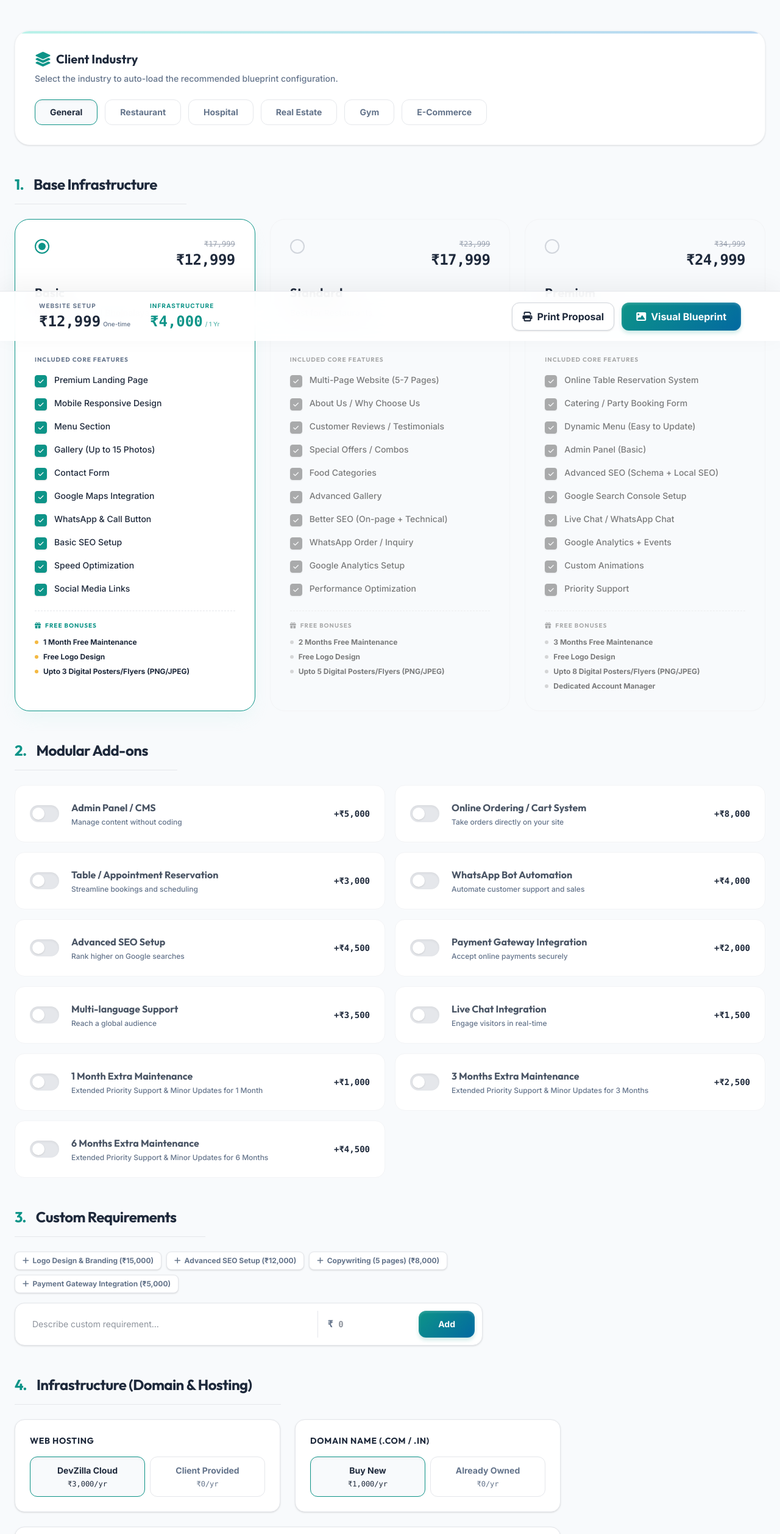
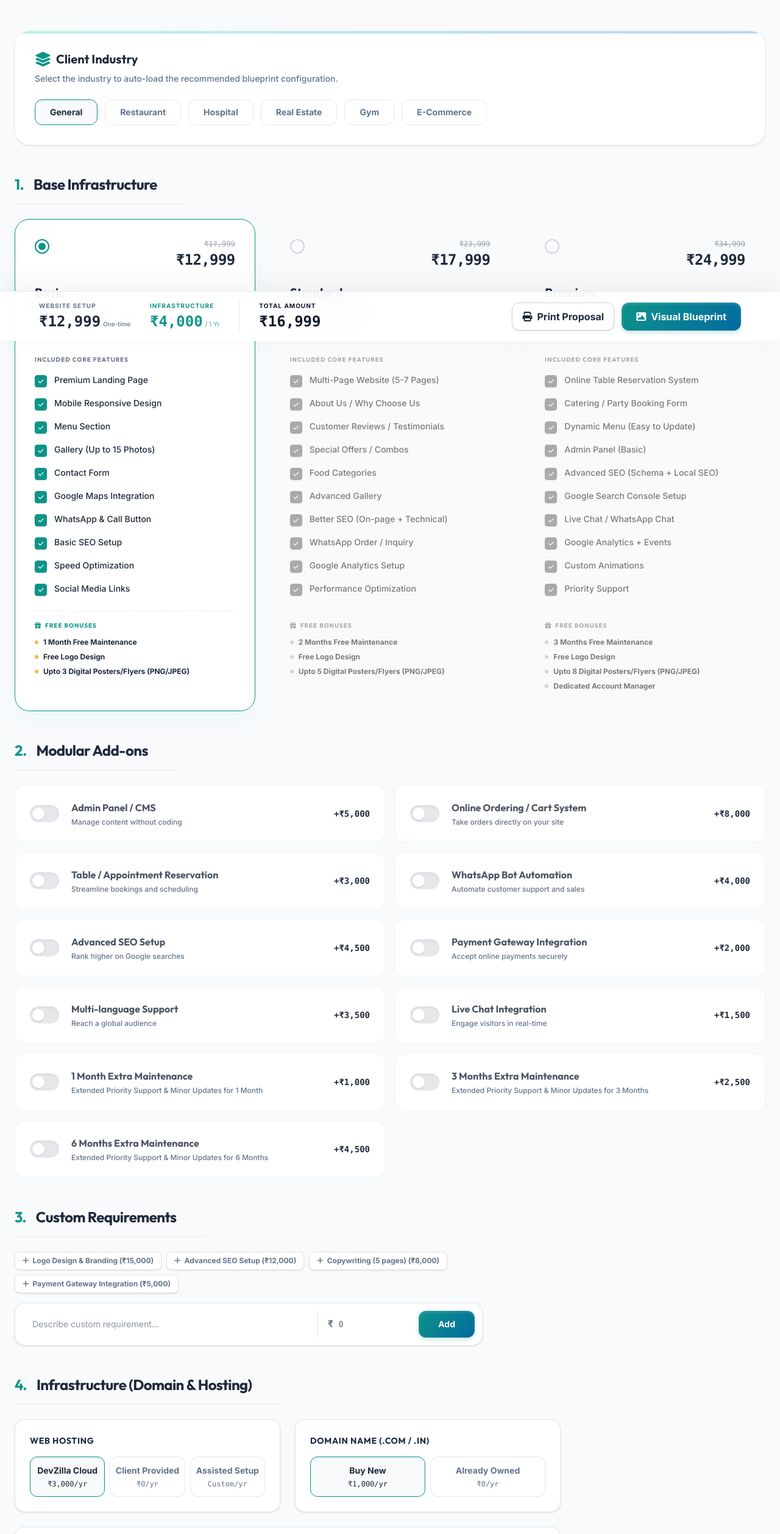
Before and after one commit to yashharfode/devzilla, a Next.js app: page /consultation/demo-client-1 in a window 1280 px wide. Shown: the part 241-2756 px from the top of the page at 61% size. Built offline with nearby package versions, Linux system fonts and the light colour scheme.

Commit message:
feat: add assisted hosting pricing input and total amount in footer

```diff
--- a/src/components/os/FrontStage/ConsultationFooter.tsx
+++ b/src/components/os/FrontStage/ConsultationFooter.tsx
@@ -133,23 +133,29 @@ export default function ConsultationFooter() {
       <div className="max-w-6xl mx-auto flex flex-col md:flex-row justify-between items-center gap-4">
 
         {/* Split Totals */}
-        <div className="flex w-full md:w-auto justify-between md:justify-start gap-8">
-          <div>
+        <div className="flex w-full md:w-auto justify-between md:justify-start gap-4 md:gap-8 overflow-x-auto pb-2 md:pb-0">
+          <div className="shrink-0">
             <div className="text-[10px] text-[#64748b] uppercase tracking-widest font-bold mb-0.5">Website Setup</div>
             <div className="text-xl md:text-2xl font-bold text-[#1e293b] font-mono">
               ₹{currentClient.publicView.oneTimePrice.toLocaleString('en-IN')}
-              <span className="text-[10px] text-[#64748b] font-sans tracking-normal font-medium ml-1">One-time</span>
+              <span className="text-[10px] text-[#64748b] font-sans tracking-normal font-medium ml-1 hidden md:inline">One-time</span>
             </div>
           </div>
           {currentClient.publicView.recurringPrice > 0 && (
-            <div>
+            <div className="shrink-0">
               <div className="text-[10px] text-[#0d9488] uppercase tracking-widest font-bold mb-0.5">Infrastructure</div>
               <div className="text-xl md:text-2xl font-bold text-[#0d9488] font-mono">
                 ₹{currentClient.publicView.recurringPrice.toLocaleString('en-IN')}
-                <span className="text-[10px] text-[#0d9488]/70 font-sans tracking-normal font-medium ml-1">/ {currentClient.publicView.infrastructure.durationYears} Yr{currentClient.publicView.infrastructure.durationYears > 1 ? 's' : ''}</span>
+                <span className="text-[10px] text-[#0d9488]/70 font-sans tracking-normal font-medium ml-1 hidden md:inline">/ {currentClient.publicView.infrastructure.durationYears} Yr{currentClient.publicView.infrastructure.durationYears > 1 ? 's' : ''}</span>
               </div>
             </div>
           )}
+          <div className="shrink-0 border-l border-gray-200 pl-4 md:pl-8">
+            <div className="text-[10px] text-[#0f172a] uppercase tracking-widest font-bold mb-0.5">Total Amount</div>
+            <div className="text-xl md:text-2xl font-bold text-[#0f172a] font-mono">
+              ₹{currentClient.publicView.finalPrice.toLocaleString('en-IN')}
+            </div>
+          </div>
         </div>
 
         <div className="flex w-full md:w-auto gap-3">
--- a/src/components/os/FrontStage/LiveQuotingEngine.tsx
+++ b/src/components/os/FrontStage/LiveQuotingEngine.tsx
@@ -273,27 +273,54 @@ export default function LiveQuotingEngine({ clientId }: { clientId: string }) {
             <div className="flex gap-2">
               <button
                 onClick={() => updateInfrastructure({ hostingProvider: 'devzilla' })}
-                className={`flex-1 py-3 px-4 rounded-xl text-sm font-bold transition-all border ${
+                className={`flex-1 py-3 px-2 rounded-xl text-xs md:text-sm font-bold transition-all border ${
                   publicView.infrastructure.hostingProvider === 'devzilla'
                     ? 'bg-[#f8fafc] border-[#0d9488] text-[#1e293b] shadow-inner'
                     : 'bg-white border-gray-200 text-[#64748b] hover:bg-gray-50'
                 }`}
               >
                 DevZilla Cloud<br/>
-                <span className="text-xs font-mono font-normal mt-1 block">₹3,000/yr</span>
+                <span className="text-[10px] md:text-xs font-mono font-normal mt-1 block">₹3,000/yr</span>
               </button>
               <button
                 onClick={() => updateInfrastructure({ hostingProvider: 'client' })}
-                className={`flex-1 py-3 px-4 rounded-xl text-sm font-bold transition-all border ${
+                className={`flex-1 py-3 px-2 rounded-xl text-xs md:text-sm font-bold transition-all border ${
                   publicView.infrastructure.hostingProvider === 'client'
                     ? 'bg-[#f8fafc] border-[#0d9488] text-[#1e293b] shadow-inner'
                     : 'bg-white border-gray-200 text-[#64748b] hover:bg-gray-50'
                 }`}
               >
                 Client Provided<br/>
-                <span className="text-xs font-mono font-normal mt-1 block">₹0/yr</span>
+                <span className="text-[10px] md:text-xs font-mono font-normal mt-1 block">₹0/yr</span>
+              </button>
+              <button
+                onClick={() => updateInfrastructure({ hostingProvider: 'assisted' })}
+                className={`flex-1 py-3 px-2 rounded-xl text-xs md:text-sm font-bold transition-all border ${
+                  publicView.infrastructure.hostingProvider === 'assisted'
+                    ? 'bg-[#f8fafc] border-[#0d9488] text-[#1e293b] shadow-inner'
+                    : 'bg-white border-gray-200 text-[#64748b] hover:bg-gray-50'
+                }`}
+              >
+                Assisted Setup<br/>
+                <span className="text-[10px] md:text-xs font-mono font-normal mt-1 block">Custom/yr</span>
               </button>
             </div>
+
+            {publicView.infrastructure.hostingProvider === 'assisted' && (
+              <div className="mt-4 pt-4 border-t border-gray-100 flex items-center justify-between gap-4">
+                <span className="text-xs font-bold text-[#64748b]">Enter Hosting Price/Yr</span>
+                <div className="flex items-center gap-2 bg-[#f8fafc] border border-gray-200 rounded-lg px-3 py-1.5 w-1/2">
+                  <span className="text-[#64748b] font-mono font-bold text-sm">₹</span>
+                  <input
+                    type="number"
+                    value={publicView.infrastructure.hostingYearlyCost || ''}
+                    onChange={(e) => updateInfrastructure({ hostingYearlyCost: Number(e.target.value) })}
+                    className="bg-transparent border-none w-full focus:outline-none text-sm font-mono font-bold text-[#1e293b]"
+                    placeholder="e.g. 2500"
+                  />
+                </div>
+              </div>
+            )}
           </div>
 
           {/* Domain Toggle */}
--- a/src/store/useAgencyStore.ts
+++ b/src/store/useAgencyStore.ts
@@ -16,11 +16,12 @@ export type ClientDocument = {
     customFeatures: CustomFeature[];
     selectedAddons: AddonId[];
     infrastructure: {
-      hostingProvider: 'devzilla' | 'client';
+      hostingProvider: 'devzilla' | 'client' | 'assisted';
       domainStatus: 'new' | 'owned';
       durationYears: number;
       domainName: string;
       domainYearlyCost: number;
+      hostingYearlyCost: number;
     };
     finalPrice: number;
     oneTimePrice: number;
@@ -69,7 +70,10 @@ const recalculatePrices = (client: ClientDocument): ClientDocument => {
   const totalDiscounts = client.privateView.discounts.reduce((sum, d) => sum + d.amount, 0);
 
   const infra = client.publicView.infrastructure;
-  const hostingCost = infra.hostingProvider === 'devzilla' ? 3000 * infra.durationYears : 0;
+  let hostingCost = 0;
+  if (infra.hostingProvider === 'devzilla') hostingCost = 3000 * infra.durationYears;
+  else if (infra.hostingProvider === 'assisted') hostingCost = infra.hostingYearlyCost * infra.durationYears;
+
   const domainCost = infra.domainStatus === 'new' ? infra.domainYearlyCost * infra.durationYears : 0;
   const infrastructureCost = hostingCost + domainCost;
 
@@ -126,7 +130,7 @@ export const useAgencyStore = create<AgencyState>((set) => ({
         uncheckedSubFeatures: [],
         customFeatures: [],
         selectedAddons: ['payment_gateway', 'admin_panel'],
-        infrastructure: { hostingProvider: 'client', domainStatus: 'owned', durationYears: 1, domainName: '', domainYearlyCost: 1000 },
+        infrastructure: { hostingProvider: 'client', domainStatus: 'owned', durationYears: 1, domainName: '', domainYearlyCost: 1000, hostingYearlyCost: 0 },
         finalPrice: 31999,
         oneTimePrice: 31999,
         recurringPrice: 0
@@ -147,7 +151,7 @@ export const useAgencyStore = create<AgencyState>((set) => ({
         uncheckedSubFeatures: [],
         customFeatures: [],
         selectedAddons: [],
-        infrastructure: { hostingProvider: 'devzilla', domainStatus: 'new', durationYears: 1, domainName: '', domainYearlyCost: 1000 },
+        infrastructure: { hostingProvider: 'devzilla', domainStatus: 'new', durationYears: 1, domainName: '', domainYearlyCost: 1000, hostingYearlyCost: 0 },
         finalPrice: BasePackages['basic_bhojnalaya'].price + 4000, // +4000 for 1yr domain & hosting
         oneTimePrice: BasePackages['basic_bhojnalaya'].price,
         recurringPrice: 4000,
@@ -174,7 +178,7 @@ export const useAgencyStore = create<AgencyState>((set) => ({
         uncheckedSubFeatures: [],
         customFeatures: [],
         selectedAddons: [],
-        infrastructure: { hostingProvider: 'devzilla', domainStatus: 'new', durationYears: 1, domainName: '', domainYearlyCost: 1000 },
+        infrastructure: { hostingProvider: 'devzilla', domainStatus: 'new', durationYears: 1, domainName: '', domainYearlyCost: 1000, hostingYearlyCost: 0 },
         finalPrice: BasePackages['basic_bhojnalaya'].price + 4000,
         oneTimePrice: BasePackages['basic_bhojnalaya'].price,
         recurringPrice: 4000,
```
